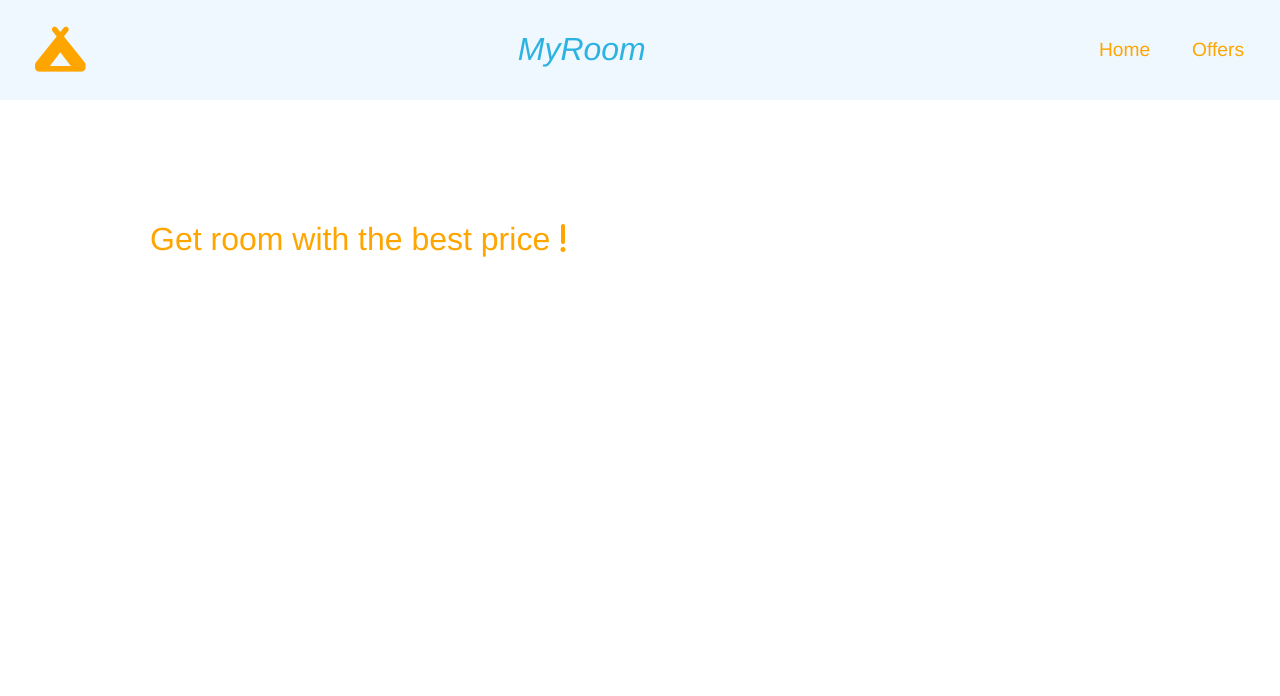
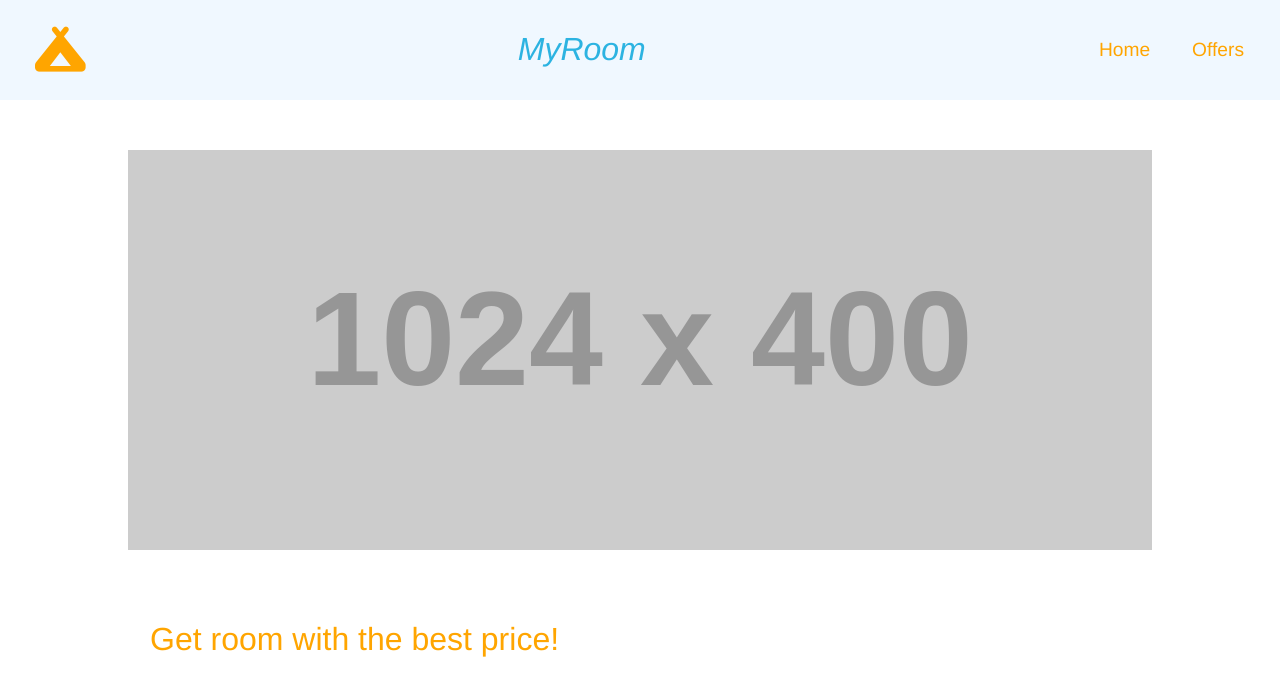
Before and after one commit to MaciejPara/myRoom-client, a Vue app: page / in a window 1280 px wide. Shown: the top 696 px of the page. Built offline with nearby package versions, Linux system fonts and the light colour scheme; what v-calendar would draw is missing.

Commit message:
home page

```diff
--- a/src/views/Home.vue
+++ b/src/views/Home.vue
@@ -1,8 +1,9 @@
 <template>
     <div class="home">
+        <img src="https://via.placeholder.com/1024x400" alt="main img" />
+
         <h1 class="home__header">
-            Get room with the best price
-            <i class="fas fa-exclamation"></i>
+            Get room with the best price!
         </h1>
     </div>
 </template>
@@ -14,11 +15,17 @@ export default {
 </script>
 <style lang="scss">
 .home {
+    display: flex;
+    flex-direction: column;
     &__header {
         font-size: 2rem;
         color: orange;
-        padding: 100px 0 100px 150px;
+        padding: 50px 0 100px 150px;
         font-weight: normal;
+    }
+    img {
+        max-width: 100%;
+        margin: 50px auto auto;
     }
 }
 </style>
```
